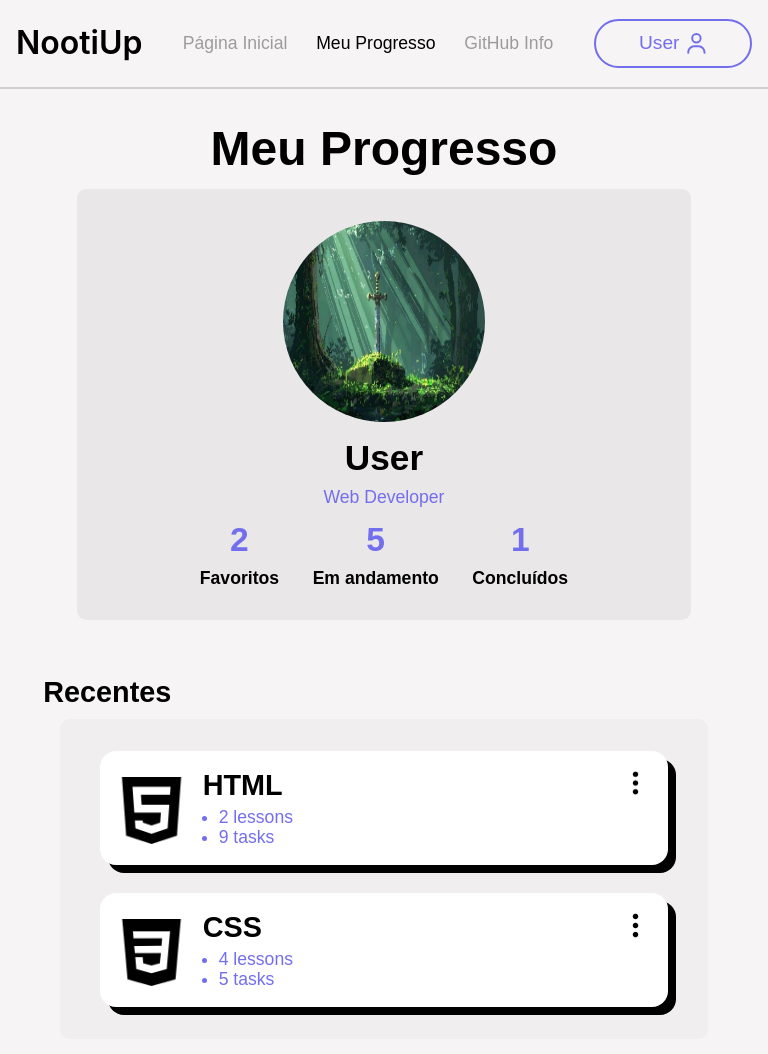
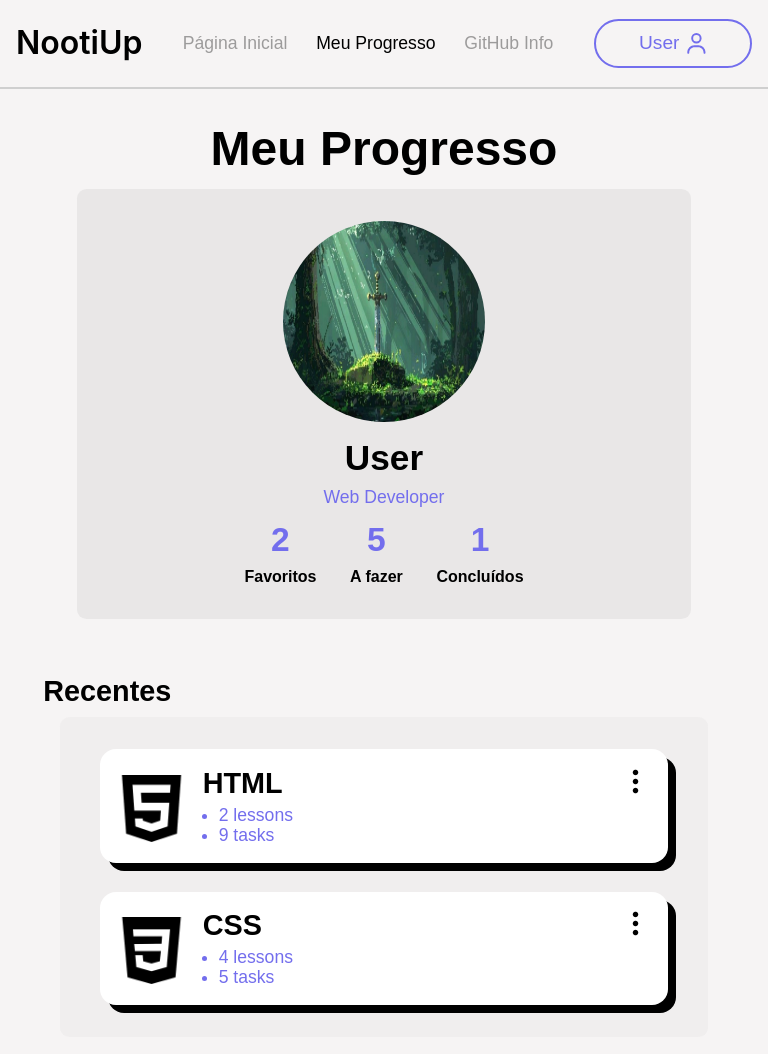
Before and after one commit to Lucas2907/NootiUp-frontend, a React (Vite) app: page /my-progress in a window 768 px wide. Shown: the top 1054 px of the page. Built offline with nearby package versions, Linux system fonts and the light colour scheme; no server answers.

Commit message:
solve break line on my-progress page

```diff
--- a/src/components/CardsModule/CardsModule.css
+++ b/src/components/CardsModule/CardsModule.css
@@ -1,5 +1,9 @@
+.modules__cards {
+  width: 100%;
+}
+
 .modules__card {
-  width: 45%;
+  min-width: 45%;
   display: flex;
   padding: 1.2rem;
   background-color: #fff;
@@ -86,7 +90,6 @@
 
 @media (min-width: 481px) and (max-width: 768px) {
   .modules__cards {
-    width: 90%;
     display: flex;
     flex-direction: column;
   }
--- a/src/components/GitHubInfo/GitHubInfo.css
+++ b/src/components/GitHubInfo/GitHubInfo.css
@@ -329,7 +329,7 @@
   }
 }
 
-@media (min-width: 590px) and (max-width: 1000px) {
+@media (min-width: 481px) and (max-width: 1000px) {
   .github-container {
     padding: 2rem 2rem;
   }
--- a/src/components/Header/Header.css
+++ b/src/components/Header/Header.css
@@ -91,7 +91,7 @@
   }
 }
 
-@media (min-width: 590px) and (max-width: 1000px) {
+@media (min-width: 481px) and (max-width: 1000px) {
   .header {
     padding: 1.2rem 1rem;
   }
--- a/src/components/Logo/Logo.css
+++ b/src/components/Logo/Logo.css
@@ -11,7 +11,7 @@
   }
 }
 
-@media (min-width: 590px) and (max-width: 1000px) {
+@media (min-width: 481px) and (max-width: 1000px) {
   .logo {
     font-size: 2rem;
   }
--- a/src/components/MyProfile/MyProfile.css
+++ b/src/components/MyProfile/MyProfile.css
@@ -171,7 +171,7 @@
   }
 }
 
-@media (min-width: 701px) and (max-width: 1000px) {
+@media (min-width: 481px) and (max-width: 1000px) {
   .my-profile {
     padding: 1.5rem 2rem;
     grid-template-areas:
--- a/src/components/MyProgress/MyProgress.css
+++ b/src/components/MyProgress/MyProgress.css
@@ -136,7 +136,7 @@
   }
 }
 
-@media (min-width: 590px) and (max-width: 768px) {
+@media (min-width: 481px) and (max-width: 768px) {
   .my-progress {
     width: 95%;
     padding: 2rem 1.5rem;
@@ -151,4 +151,8 @@
     max-width: 95%;
     padding: 2rem 2.5rem;
   }
+
+  .my-progress__profile-stats-text {
+    font-size: 1rem;
+  }
 }
--- a/src/components/MyProgress/MyProgress.tsx
+++ b/src/components/MyProgress/MyProgress.tsx
@@ -20,7 +20,7 @@ function MyProgress() {
                     </div>
                     <div className="my-progress__profile-stats-item ">
                         <p className="my-progress__profile-stats-number">5</p>
-                        <p className="my-progress__profile-stats-text">Em andamento</p>
+                        <p className="my-progress__profile-stats-text">A fazer</p>
                     </div>
                     <div className="my-progress__profile-stats-item ">
                         <p className="my-progress__profile-stats-number">1</p>
--- a/src/components/RedirectButton/RedirectButton.css
+++ b/src/components/RedirectButton/RedirectButton.css
@@ -82,7 +82,7 @@
   }
 }
 
-@media (min-width: 590px) and (max-width: 1000px) {
+@media (min-width: 481px) and (max-width: 1000px) {
   .redirect-button {
     max-width: 10rem;
     font-size: 1.2rem;
```
